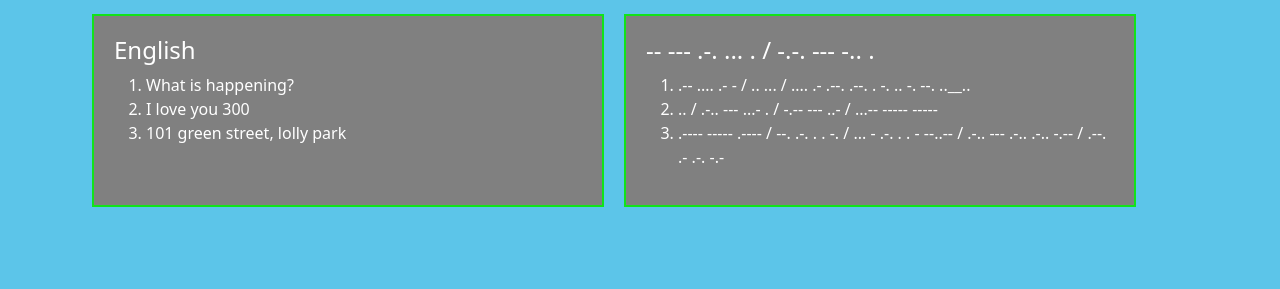
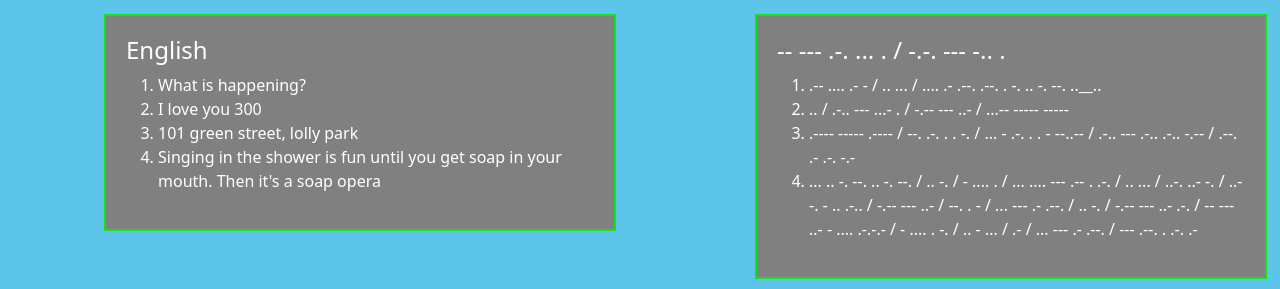
Before and after one commit to Ningthangom/morse-code-translator, a website: page index.html in a window 1280 px wide. Both pictures are taken after a click on the button "Clear". Shown: the part 554-843 px from the top of the page. Before the commit the page ends 800 px from the top, so only its background shows below. Drawn offline with nearby package versions, Linux system fonts and the light colour scheme.

Commit message:
added clear functionality

```diff
--- a/funtionalities.js
+++ b/funtionalities.js
@@ -91,7 +91,9 @@ addButton.addEventListener("click", () => {
 
 });
 clearButton.addEventListener("click", () => {
-   location.reload();
+   inputText = "";
+   document.getElementById("translatedText").innerHTML = ``;
+    document.querySelector("#inputText").value = '';
 });
 
 
--- a/index.html
+++ b/index.html
@@ -30,23 +30,38 @@
             </div>
 <div>
     <h2>Examples</h2>
-    <div class="d-flex">
+    <div class=" container d-flex ">
+        <div class="row">
+            <div class="col-5">
                 <div class="in-English">
                     <h4> English </h4>
                     <ol>
                         <li> What is happening? </li>
                         <li> I love you 300 </li>
                         <li> 101 green street, lolly park </li>
+                        <li>Singing in the shower is fun until you get soap in your mouth. Then it's a soap opera</li>
                     </ol>
                 </div>
+            </div>
+            <div class="col-2"></div>
+            <div class="col-4">
                 <div class="in-Morse">
                     <h4> -- --- .-. ... . / -.-. --- -.. . </h4>
                     <ol>
-                <li>  .-- .... .- - / .. ... / .... .- .--. .--. . -. .. -. --. ..__.. </li>
-                <li>  .. / .-.. --- ...- . / -.-- --- ..- / ...-- ----- ----- </li>
-                <li> .---- ----- .---- / --. .-. . . -. / ... - .-. . . - --..-- / .-.. --- .-.. .-.. -.-- / .--. .- .-. -.-</li>
+                        <li> .-- .... .- - / .. ... / .... .- .--. .--. . -. .. -. --. ..__.. </li>
+                        <li> .. / .-.. --- ...- . / -.-- --- ..- / ...-- ----- ----- </li>
+                        <li> .---- ----- .---- / --. .-. . . -. / ... - .-. . . - --..-- / .-.. --- .-.. .-.. -.-- / .--. .-
+                            .-. -.-
+                        </li>
+                        <li> ... .. -. --. .. -. --. / .. -. / - .... . / ... .... --- .-- . .-. / .. ... / ..-. ..- -. / ..- -. - .. .-.. / -.-- ---
+                        ..- / --. . - / ... --- .- .--. / .. -. / -.-- --- ..- .-. / -- --- ..- - .... .-.-.- / - .... . -. / .. - ... / .- /
+                        ... --- .- .--. / --- .--. . .-. .- </li>
                     </ol>
                 </div>
+            </div>
+        </div>
+
+
     </div>
 
     </div>
@@ -61,4 +76,5 @@
         crossorigin="anonymous"></script>
     <script src="./funtionalities.js"></script>
     </body>
+
     </html>
```
Lines whose indentation alone changed are shown as unchanged.
